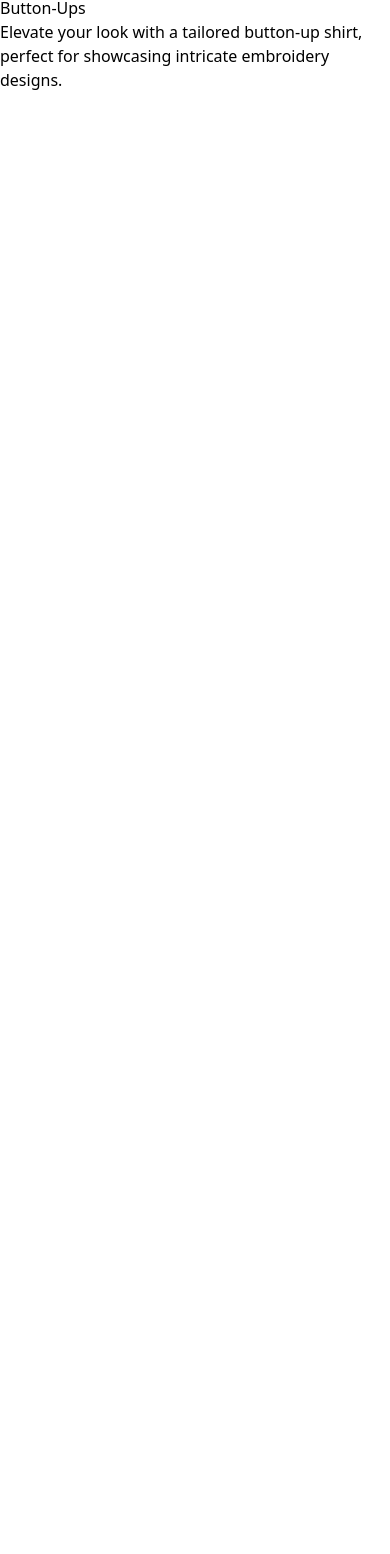
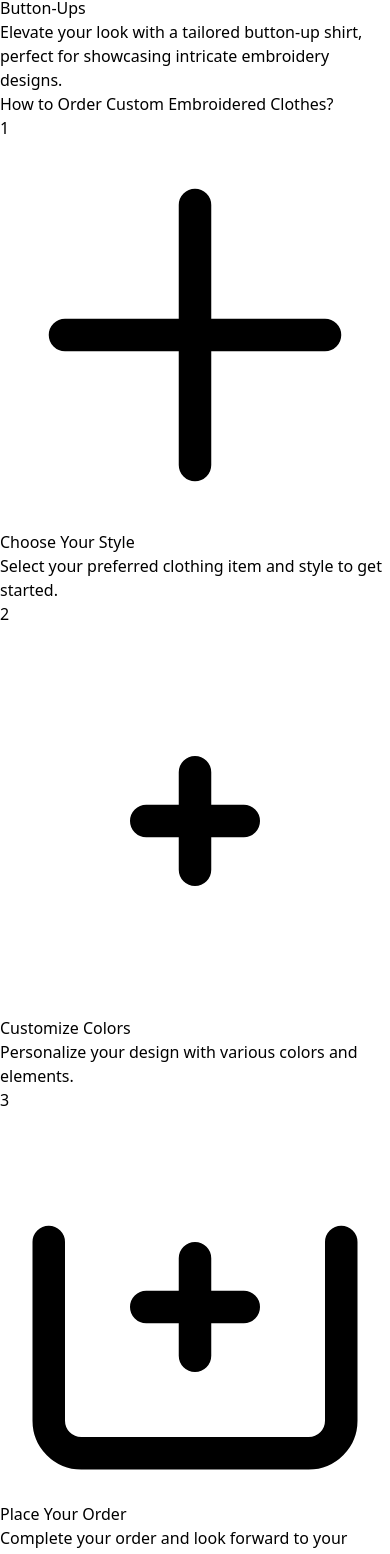
Before and after one commit to chemsodev/Embrocraft-DZ, a Next.js app: page / in a window 390 px wide. Shown: the part 340-1894 px from the top of the page. Before the commit the page ends 844 px from the top, so only its background shows below. Built offline with nearby package versions, Linux system fonts and the light colour scheme.

Commit message:
added the steps section

```diff
--- a/src/app/page.js
+++ b/src/app/page.js
@@ -1,10 +1,12 @@
 import HeroSection from "../components/HeroSection";
 import ClothingStyles from "../components/ClothingStyles";
+import StepsToOrder from "../components/StepsToOrder";
 export default function Home() {
   return (
     <div>
     <HeroSection/>
     <ClothingStyles/>
+    <StepsToOrder />
     </div>
   );
 }
--- a/src/components/ClothingStyles.jsx
+++ b/src/components/ClothingStyles.jsx
@@ -1,6 +1,6 @@
 export default function ClothingStyles() {
   return (
-    <div className="py-16 bg-white text-center"  id="clothing-styles">
+    <div className="py-16 bg-gray-100 text-center"  id="clothing-styles">
       <h2 className="text-4xl font-bold mb-12">Browse Clothing Styles</h2>
       <div className="flex flex-col md:flex-row justify-center space-y-6 md:space-y-0 md:space-x-6 px-4">
         <div className="border rounded-lg p-8 shadow-lg flex-1">
--- a/src/components/HeroSection.jsx
+++ b/src/components/HeroSection.jsx
@@ -16,7 +16,7 @@ export default function HeroSection() {
 
   return (
     <div
-      className="relative h-[60vh] md:h-[75vh] lg:h-screen flex items-center justify-center bg-center bg-cover text-white"
+      className="relative h-[60vh] md:h-[75vh] lg:h-screen flex items-center justify-center bg-center bg-cover text-gray-100"
       style={{ backgroundImage: "url(/images/hero-bg.jpg)" }}
     >
       <div className="absolute inset-0 bg-black opacity-50"></div>
@@ -34,7 +34,7 @@ export default function HeroSection() {
         <div className="flex flex-col sm:flex-row sm:justify-center md:justify-start space-y-4 sm:space-y-0 sm:space-x-4">
           <Link
             href="/design"
-            className="bg-[#8C2F39] hover:bg-[#B23A48] text-white font-semibold py-3 px-6 sm:py-4 sm:px-8 text-lg sm:text-xl rounded-md text-center transform transition-transform duration-200 hover:scale-105"
+            className="bg-[#8C2F39] hover:bg-[#B23A48] text-gray-100 font-semibold py-3 px-6 sm:py-4 sm:px-8 text-lg sm:text-xl rounded-md text-center transform transition-transform duration-200 hover:scale-105"
           >
             Start Designing
           </Link>
--- /dev/null
+++ b/src/components/StepsToOrder.jsx
@@ -0,0 +1,63 @@
+"use client";
+import React from "react";
+
+export default function StepsToOrder() {
+  return (
+    <div className="py-16 bg-gray-100" id="steps">
+      <h2 className="text-4xl font-bold text-center mb-10">How to Order Custom Embroidered Clothes?</h2>
+      <div className="max-w-6xl mx-auto grid grid-cols-1 md:grid-cols-3 gap-8 px-4">
+        <div className="bg-white shadow-lg rounded-lg p-6 text-center transition-transform transform hover:scale-105">
+          <div className="flex items-center justify-center mb-4">
+            <span className="bg-[#8C2F39] text-white pb-1 rounded-br-full w-8 h-8 flex absolute left-0 top-0 items-center justify-center font-bold select-none">1</span>
+            <svg
+              className="h-10 w-10 text-[#8C2F39] ml-2"
+              xmlns="http://www.w3.org/2000/svg"
+              fill="none"
+              viewBox="0 0 24 24"
+              strokeWidth={2}
+              stroke="currentColor"
+            >
+              <path strokeLinecap="round" strokeLinejoin="round" d="M12 4v16m8-8H4" />
+            </svg>
+          </div>
+          <h3 className="text-xl font-semibold mb-2 select-none">Choose Your Style</h3>
+          <p className="text-gray-600 select-none">Select your preferred clothing item and style to get started.</p>
+        </div>
+        <div className="bg-white shadow-lg rounded-lg p-6 text-center transition-transform transform hover:scale-105">
+          <div className="flex items-center justify-center mb-4">
+            <span className="bg-[#8C2F39] text-white pb-1 rounded-br-full w-8 h-8 flex absolute left-0 top-0 items-center justify-center font-bold select-none">2</span>
+            <svg
+              className="h-10 w-10 text-[#8C2F39] ml-2"
+              xmlns="http://www.w3.org/2000/svg"
+              fill="none"
+              viewBox="0 0 24 24"
+              strokeWidth={2}
+              stroke="currentColor"
+            >
+              <path strokeLinecap="round" strokeLinejoin="round" d="M9 12h6m-3-3v6" />
+            </svg>
+          </div>
+          <h3 className="text-xl font-semibold mb-2 select-none">Customize Colors</h3>
+          <p className="text-gray-600 select-none">Personalize your design with various colors and elements.</p>
+        </div>
+        <div className="bg-white shadow-lg rounded-lg p-6 text-center transition-transform transform hover:scale-105">
+          <div className="flex items-center justify-center mb-4">
+            <span className="bg-[#8C2F39] text-white pb-1 rounded-br-full w-8 h-8 flex absolute left-0 top-0 items-center justify-center font-bold select-none">3</span>
+            <svg
+              className="h-10 w-10 text-[#8C2F39] ml-2"
+              xmlns="http://www.w3.org/2000/svg"
+              fill="none"
+              viewBox="0 0 24 24"
+              strokeWidth={2}
+              stroke="currentColor"
+            >
+              <path strokeLinecap="round" strokeLinejoin="round" d="M3 8v11a2 2 0 002 2h14a2 2 0 002-2V8M9 12h6m-3-3v6" />
+            </svg>
+          </div>
+          <h3 className="text-xl font-semibold mb-2 select-none">Place Your Order</h3>
+          <p className="text-gray-600 select-none">Complete your order and look forward to your unique piece!</p>
+        </div>
+      </div>
+    </div>
+  );
+}
```
